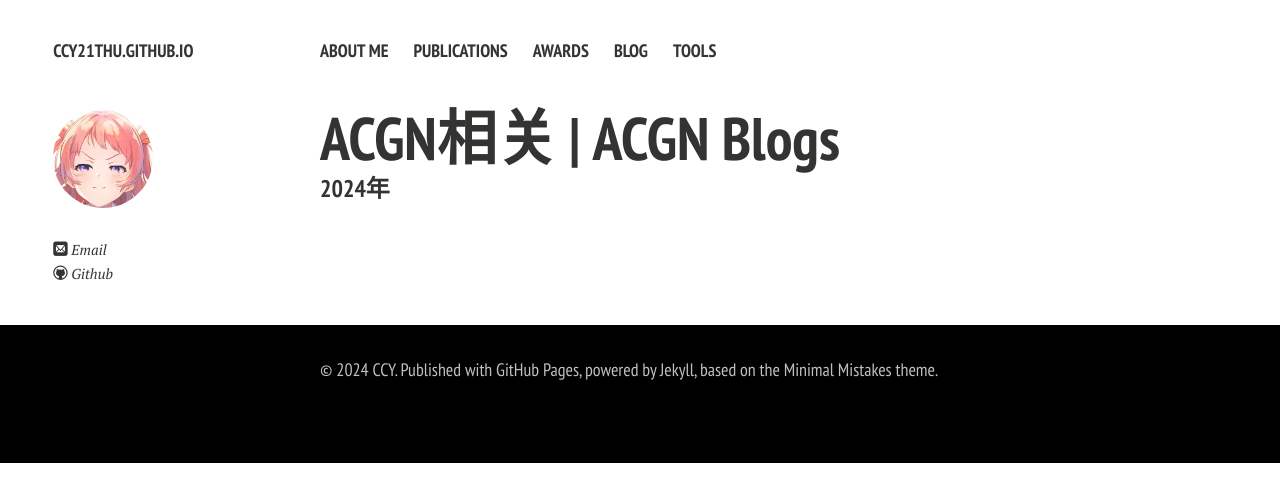
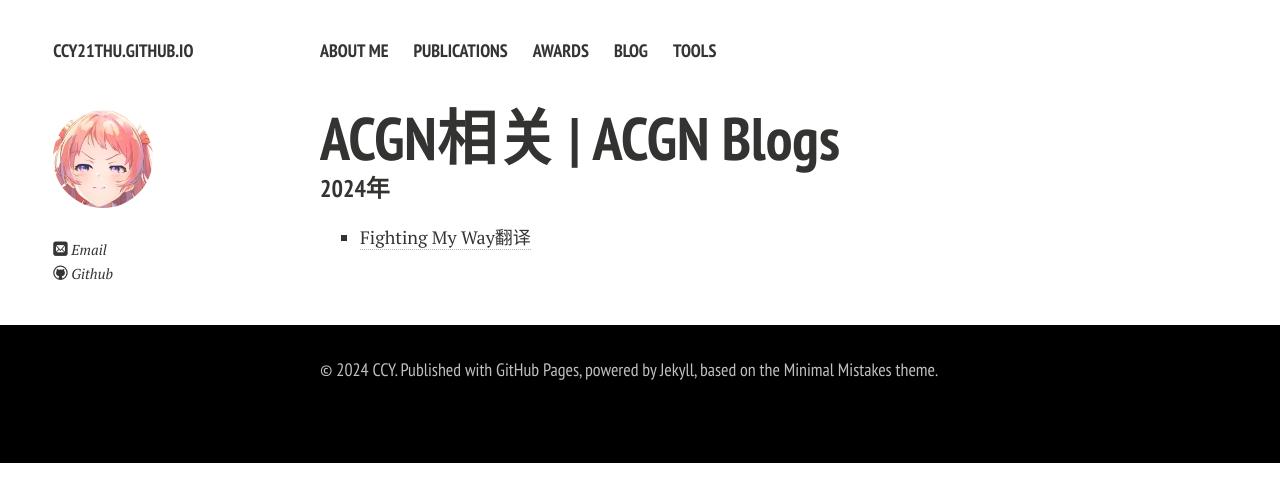
Before and after one commit to ccy23thu/ccy21thu.github.io, a Jekyll site: the page built from blog/acgn/acgn.md, in a window 1280 px wide. Shown: the top 502 px of the page. Built offline with Jekyll 4.4.1, drawn with Linux system fonts in a browser that asks for light colours; nearby versions of some CDN libraries; comment, search, counter and statistics services are not loaded; a style sheet for code colours, icons or effects is not loaded.

Commit message:
Update acgn.md

```diff
--- a/blog/acgn/acgn.md
+++ b/blog/acgn/acgn.md
@@ -6,3 +6,4 @@ title: ACGN相关 | ACGN Blogs
 <h1>ACGN相关 | ACGN Blogs</h1>
 
 <h3>2024年</h3>
+- [Fighting My Way翻译](https://ccy23thu.github.io/blog/2024/06/28/FMWTranslation)
```
